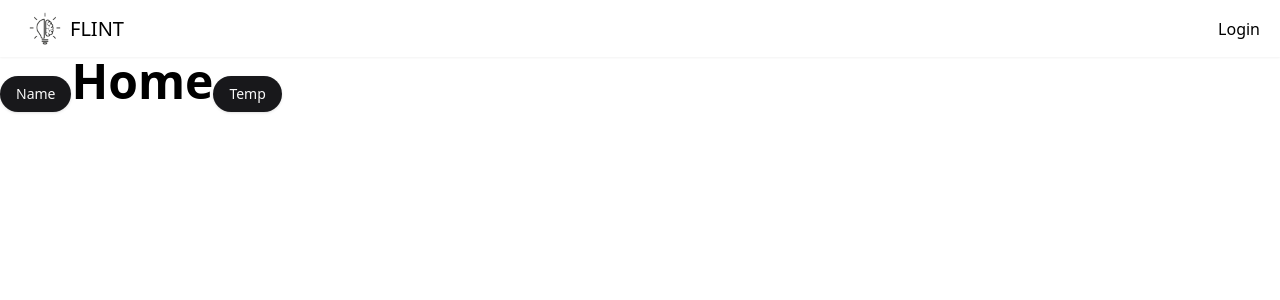
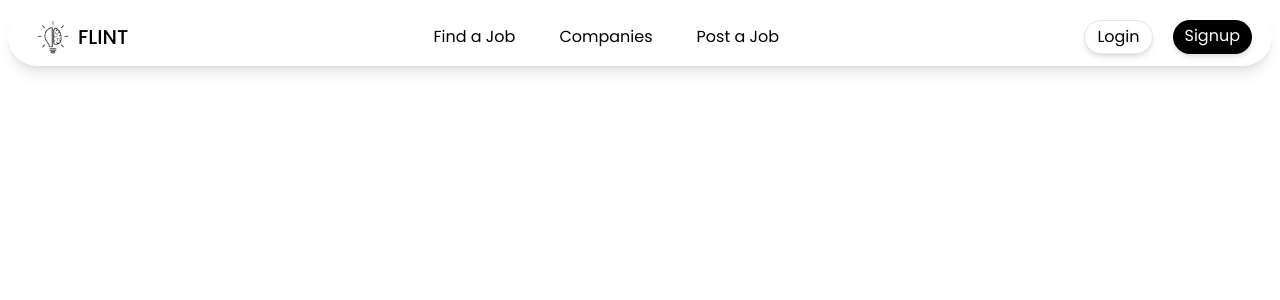
Before and after one commit to m-ahmed-anwer/flint, a Next.js app: page / in a window 1280 px wide. Shown: the top 300 px of the page. Built offline with nearby package versions, Linux system fonts and the light colour scheme; no server answers.

Commit message:
flint 1: Desinged and developed the Responsivness Navbar

```diff
--- a/app/(root)/page.tsx
+++ b/app/(root)/page.tsx
@@ -1,12 +1,7 @@
-import { Button } from "@/components/ui/button";
 import React from "react";
 
 const Home = () => {
-  return (
-    <div className="theme font-poppins text-5xl font-semibold">
-      <Button>Name</Button>Home<Button>Temp</Button>
-    </div>
-  );
+  return <div className="theme font-poppins text-5xl font-semibold "></div>;
 };
 
 export default Home;
--- a/app/globals.css
+++ b/app/globals.css
@@ -15,5 +15,38 @@
     @apply flex justify-between items-center;
   }
 
+  .flex-center {
+    @apply flex items-center;
+  }
 
+  .header-container {
+    @apply px-5 py-3 bg-white shadow-lg font-poppins rounded-full m-2;
+  }
+
+  .button {
+    @apply py-1 px-3 rounded-full cursor-pointer hover:scale-110 duration-200;
+  }
+  .navbar-li-tag {
+    @apply relative overflow-hidden;
+  }
+
+  .navbar-underline {
+    @apply absolute left-0 bottom-0 h-[3px] w-full scale-x-0 origin-left bg-blue-300 transition-transform duration-300 ease-out;
+  }
+
+  .navbar-link-tag {
+    @apply relative p-3 z-10 text-black duration-300 ease-in-out;
+  }
+
+  .hamburger-button-span {
+    @apply block w-6 h-[2px] bg-black mb-1;
+  }
+
+  .hamburger-menu-ul {
+    @apply absolute right-0 mt-7 px-6 py-3 bg-white shadow-lg rounded-lg flex flex-col gap-3;
+  }
+
+  .hamburger-menu-ul li {
+    @apply text-base font-semibold hover:scale-105 duration-200;
+  }
 }
--- /dev/null
+++ b/components/HamburgerMenu.tsx
@@ -0,0 +1,45 @@
+"use client";
+import Link from "next/link";
+import { useState } from "react";
+import { FaRegUser } from "react-icons/fa";
+import { RxHamburgerMenu } from "react-icons/rx";
+
+const HamburgerMenu = () => {
+  const [menuOpen, setMenuOpen] = useState(false);
+
+  const toggleMenu = () => {
+    setMenuOpen(!menuOpen);
+  };
+
+  return (
+    <div className="relative">
+      <div className="block lg:hidden focus:outline-none ">
+        <RxHamburgerMenu onClick={toggleMenu} size={20} />
+      </div>
+
+      {menuOpen && (
+        <div id="hamburger-menu">
+          <ul className="hamburger-menu-ul">
+            <li>
+              <Link href={"/"}>Find a Job</Link>
+            </li>
+            <li>
+              <Link href={"/"}>Companies</Link>
+            </li>
+            <li>
+              <Link href={"/"}>Post a Job</Link>
+            </li>
+            <li>
+              <Link href={"/"} className="flex-center gap-2">
+                <span>Signin</span>
+                <FaRegUser />
+              </Link>
+            </li>
+          </ul>
+        </div>
+      )}
+    </div>
+  );
+};
+
+export default HamburgerMenu;
--- a/components/Navbar.tsx
+++ b/components/Navbar.tsx
@@ -1,18 +1,44 @@
-import { auth, signIn, signOut } from "@/auth";
+import { auth, signOut } from "@/auth";
 import Image from "next/image";
 import Link from "next/link";
-import React from "react";
 import { Avatar, AvatarFallback, AvatarImage } from "./ui/avatar";
+import HamburgerMenu from "./HamburgerMenu";
 
 const Navbar = async () => {
   const session = await auth();
+
   return (
-    <header className="px-5 py-3 bg-white shadow-sm font-poppins">
-      <nav className="flex justify-between items-center">
-        <Link href={"/"} className="flex flex-row justify-center items-center ">
-          <Image src={"/logo.png"} alt={"Logo"} width={50} height={50} />
-          <span className="font-medium text-xl">FLINT</span>
-        </Link>
+    <header className="header-container">
+      <nav className="temp">
+        <div>
+          <Link href={"/"} className="temp flex-row">
+            <Image src={"/logo.png"} alt={"Logo"} width={50} height={50} />
+            <span className="font-medium text-xl">FLINT</span>
+          </Link>
+        </div>
+
+        <div>
+          <ul className="hidden lg:flex gap-5">
+            <li className="navbar-li-tag group">
+              <Link href={"/"} className="navbar-link-tag">
+                Find a Job
+              </Link>
+              <span className="navbar-underline group-hover:scale-x-100"></span>
+            </li>
+            <li className="navbar-li-tag group">
+              <Link href={"/"} className="navbar-link-tag">
+                Companies
+              </Link>
+              <span className="navbar-underline group-hover:scale-x-100"></span>
+            </li>
+            <li className="navbar-li-tag group ">
+              <Link href={"/"} className="navbar-link-tag">
+                Post a Job
+              </Link>
+              <span className="navbar-underline group-hover:scale-x-100"></span>
+            </li>
+          </ul>
+        </div>
 
         <div className="flex items-center gap-5 text-black">
           {session && session?.user ? (
@@ -24,11 +50,12 @@ const Navbar = async () => {
                 action={async () => {
                   "use server";
                   await signOut({ redirectTo: "/" });
-                }}>
+                }}
+              >
                 <button type="submit">Logout</button>
               </form>
 
-              <Link href={`/user/${session?.id}`}>
+              <Link href={`/user/${session?.user?.id}`}>
                 <Avatar className="size-10">
                   <AvatarImage
                     src={session?.user?.image || ""}
@@ -39,10 +66,26 @@ const Navbar = async () => {
               </Link>
             </>
           ) : (
-            <Link href={"/login"} className=" " type="submit">
-              Login
-            </Link>
+            <div className="flex gap-5">
+              <Link
+                href={"/login"}
+                className="bg-white button border shadow-md hidden lg:block"
+                type="submit"
+              >
+                Login
+              </Link>
+              <Link
+                href={"/login"}
+                className="bg-black text-white button shadow-md"
+                type="submit"
+              >
+                Signup
+              </Link>
+            </div>
           )}
+          <div className="lg:hidden">
+            <HamburgerMenu />
+          </div>
         </div>
       </nav>
     </header>
--- a/tailwind.config.ts
+++ b/tailwind.config.ts
@@ -10,15 +10,18 @@ export default {
   theme: {
     extend: {
       colors: {
-  			background: 'var(--background)',
-  			foreground: 'var(--foreground)'
+        background: "var(--background)",
+        foreground: "var(--foreground)",
       },
       borderRadius: {
-  			lg: 'var(--radius)',
-  			md: 'calc(var(--radius) - 2px)',
-  			sm: 'calc(var(--radius) - 4px)'
-  		}
-  	}
+        lg: "var(--radius)",
+        md: "calc(var(--radius) - 2px)",
+        sm: "calc(var(--radius) - 4px)",
+      },
+      fontFamily: {
+        poppins: ["Poppins", "sans-serif"],
+      },
+    },
   },
   plugins: [require("tailwindcss-animate")],
 } satisfies Config;
```
Lines whose indentation alone changed are shown as unchanged.
